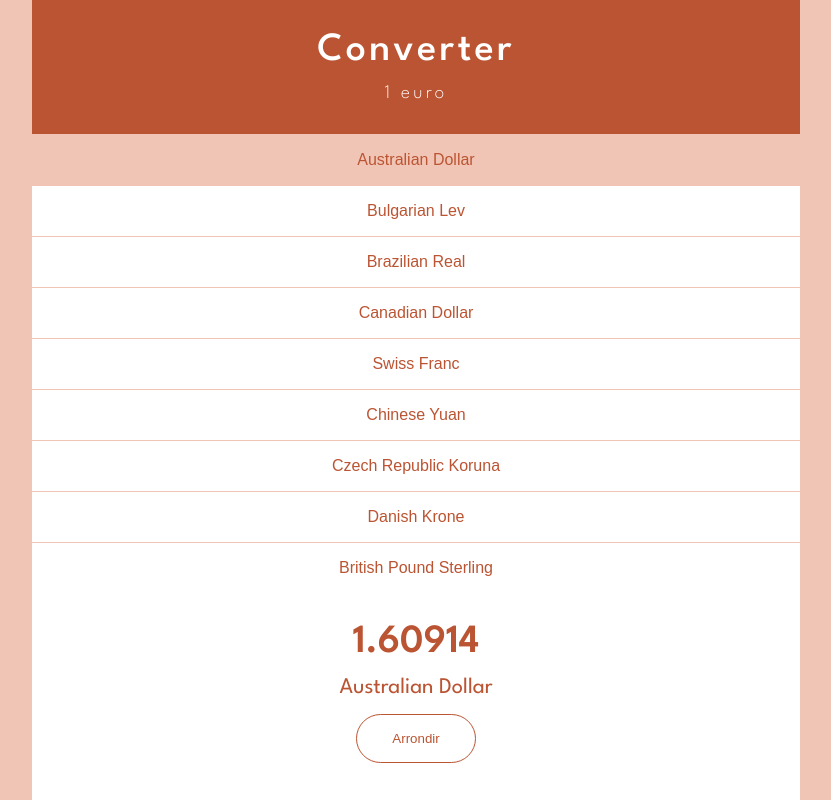
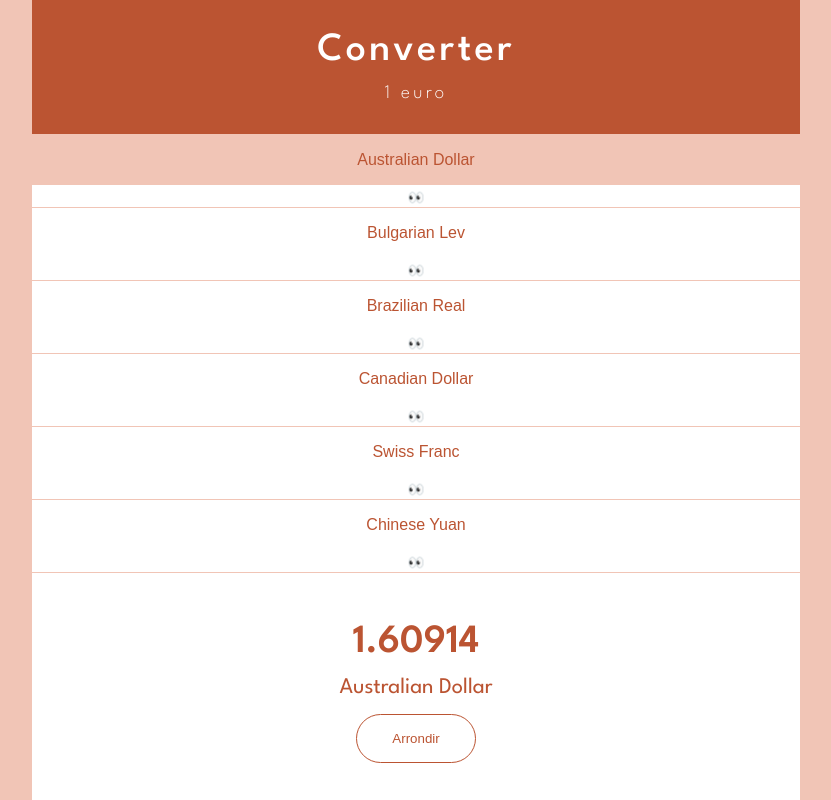
Before and after one commit to O-clock-Dublin/o-converter-challenge-2, a React (Vite) app: page / in a window 1280 px wide. Shown: the whole page, without its empty margins (224-1055 px from the left). Built offline with nearby package versions, Linux system fonts and the light colour scheme.

Commit message:
correction du challenge

```diff
--- a/src/App.tsx
+++ b/src/App.tsx
@@ -1,7 +1,8 @@
 import { useState } from 'react';
 import './App.css';
-import currencies, { ICurrency } from './data/currencies';
+import currencies from './data/currencies';
 import Footer from './composant/Footer';
+import Currency from './composant/Currency';
 
 export default function App() {
 
@@ -9,16 +10,6 @@ export default function App() {
 	// on l'initialise avec la première devise du tableau importé
 	// useState on a : const [ ValeurActuelle, modificationDeValeurActuelle ] = useState(valeurDeDépart) ?
 	const [currentCurrency, setCurrentCurrency] = useState(currencies[0])
-
-	// On crée une fonction pour selectionner la devise souhaitée
-	// const handleCurrentCurrencyClick = (currency : ICurrency) => {
-	// 	setCurrentCurrency(currency)
-	// }
-	// On défini une variable placeholder qui sera remplacée par le paramètre d'entrée à l'utilisation de la fonction, ici banane
-	function handleCurrentCurrencyClick(banane : ICurrency) {
-		setCurrentCurrency(banane)
-	}
-
 
 	return (
 		<div className="app">
@@ -31,13 +22,16 @@ export default function App() {
 
 				{/* Je boucle sur chaque entrée de tableau grâce à la variable "currency" et je crée une li pour chaque currency */}
 				{currencies.map((currency) =>
-					<li className="currency" key={currency.code}>< button type="button" onClick={() => handleCurrentCurrencyClick(currency)} className={currency === currentCurrency ? "currency__button selected" : "currency__button"}>
-						{currency.description}
-					</button></li>
+					<Currency
+						currency={currency}
+						currentCurrency={currentCurrency}
+						setCurrentCurrency={setCurrentCurrency}
+					/>
 				)}
 			</ul>
-
-			<Footer />
+			<Footer
+				currentCurrency={currentCurrency}
+			/>
 		</div>
 	);
 }
--- /dev/null
+++ b/src/composant/Currency.tsx
@@ -0,0 +1,36 @@
+import { useState } from "react"
+import { ICurrency } from "../data/currencies"
+
+interface CurrencyProps {
+    currency: ICurrency
+    setCurrentCurrency: (currency: ICurrency) => void
+    currentCurrency: ICurrency
+}
+
+export default function Currency({currency, setCurrentCurrency, currentCurrency} : CurrencyProps){
+
+    const [isRateDisplayed, SetIsRateDisplayed] = useState(false)
+
+    // On crée une fonction pour selectionner la devise souhaitée
+	// const handleCurrentCurrencyClick = (currency : ICurrency) => {
+	// 	setCurrentCurrency(currency)
+	// }
+	// On défini une variable placeholder qui sera remplacée par le paramètre d'entrée à l'utilisation de la fonction
+	function handleCurrentCurrencyClick(currency : ICurrency) {
+		setCurrentCurrency(currency)
+	}
+
+    function handleToggleRateDisplay(){
+        SetIsRateDisplayed(!isRateDisplayed)
+    }
+    return 	<li
+        className="currency"
+        key={currency.code}>
+            < button
+                type="button"
+                onClick={() => handleCurrentCurrencyClick(currency)}
+                className={currency === currentCurrency ? "currency__button selected" : "currency__button"}>
+            {currency.description} {isRateDisplayed && currency.rate.toFixed(2)}
+        </button>
+        <button onClick={handleToggleRateDisplay} type="button" >{isRateDisplayed ? '🙈' : '👀'}</button></li>
+}
--- a/src/composant/Footer.tsx
+++ b/src/composant/Footer.tsx
@@ -1,22 +1,14 @@
-import { useState } from "react"
-import currencies from "../data/currencies"
+import { useState } from "react";
+import { ICurrency } from "../data/currencies";
 
-
-export default function Footer() {
-    const [currentCurrency, setCurrentCurrency] = useState(currencies[0]);
-
-    const [isRounded, setIsRounded] = useState(false)
-
-    function handleRoundClick() {
+export default function Footer({currentCurrency} : {currentCurrency: ICurrency}) {
+    const [isRounded, setIsRounded] = useState(false);
+	function handleRoundClick () {
 		setIsRounded(!isRounded)
 	}
-
-
-    return (
-        		<footer className="result">
+    return 	<footer className="result">
         <div className="result__amount">{isRounded ? currentCurrency.rate.toFixed(2) : currentCurrency.rate}</div>
         <div className="result__currency">{currentCurrency.description}</div>
         <button onClick={handleRoundClick} type="button" className="result__button" >{isRounded ? "Désarondir" : "Arrondir"}</button>
     </footer>
-    )
 }
```
Lines whose indentation alone changed are shown as unchanged.
